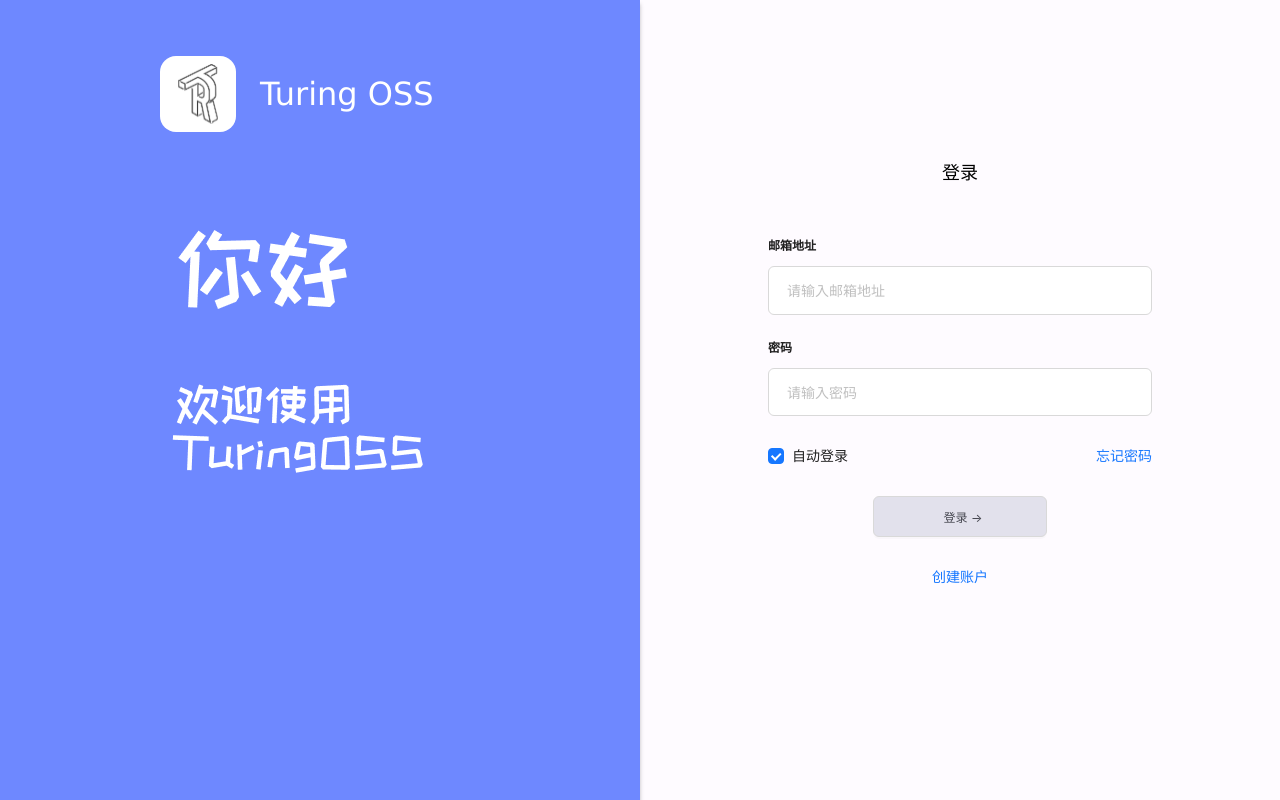
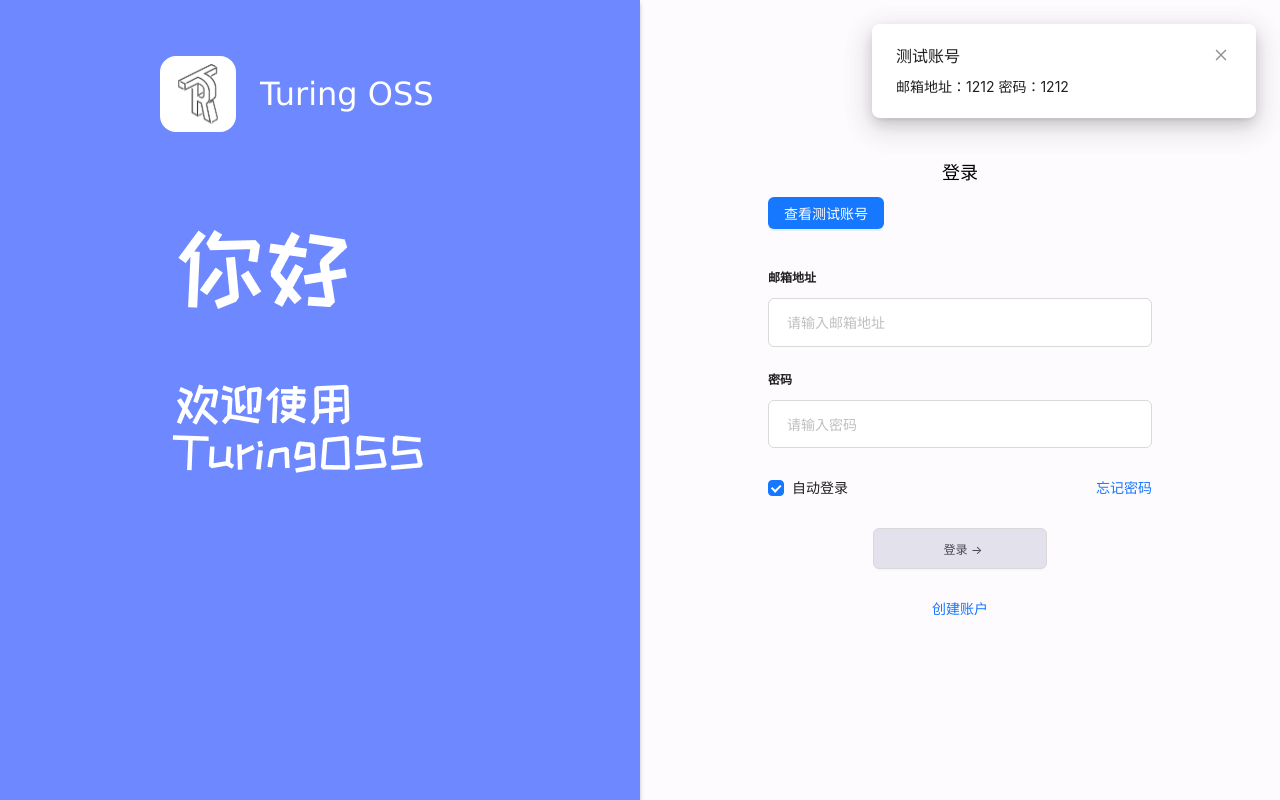
Before and after one commit to Turing-Team-Front-End/a06, a React (Vite) app: page /main/login in a window 1280 px wide. Built offline with nearby package versions, Linux system fonts and the light colour scheme; sample sign-in values are in the browser's storage.

Commit message:
feat: 增加测试账号指引

```diff
--- a/src/pages/Login/index.jsx
+++ b/src/pages/Login/index.jsx
@@ -1,12 +1,15 @@
 import React from "react"
-import { Button, Checkbox, Form, Input, message } from "antd"
+import { Button, Checkbox, Form, Input, message, notification } from "antd"
 import "./index.css"
 import { doLoginAPI } from "../../request/api/login"
 import { Link, useNavigate } from "react-router-dom"
+import { useEffect } from "react"
+import { useState } from "react"
 export default function Login() {
   let email
   let password
   const [form] = Form.useForm()
+  const [flag, setFlag] = useState(false)
   let navigate = useNavigate()
   const toLogin = async (values) => {
     let data = {
@@ -30,11 +33,32 @@ export default function Login() {
   const onFinishFailed = (errorInfo) => {
     console.log(errorInfo)
   }
+  const openNotification = () => {
+    // if (!flag) {
+    // setFlag(true)
+    notification.open({
+      message: "测试账号",
+      description: `邮箱地址：1212
+        密码：1212`,
+      duration: 0,
+      onClick: () => {
+        console.log("Notification Clicked!")
+        // setFlag(false)
+      }
+    })
+    // }
+  }
+  useEffect(() => {
+    openNotification()
+  }, [])
   return (
     <div>
       <div className='login-title'>
         <p>登录</p>
       </div>
+      <Button type='primary' onClick={openNotification}>
+        查看测试账号
+      </Button>
       <Form
         style={{ margin: "auto", paddingTop: 40, width: "30vw" }}
         form={form}
```
